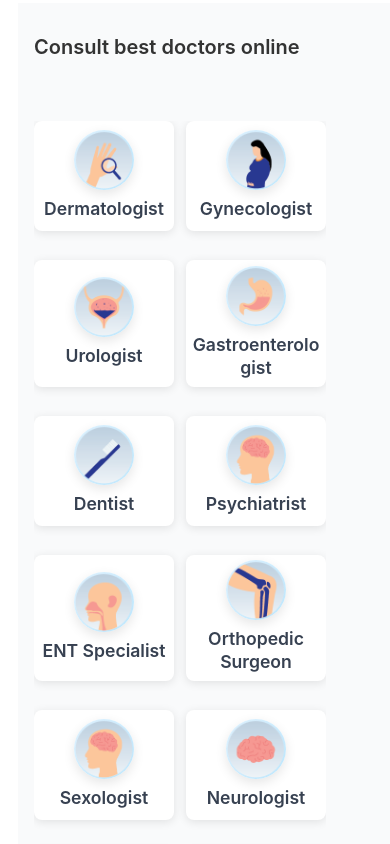
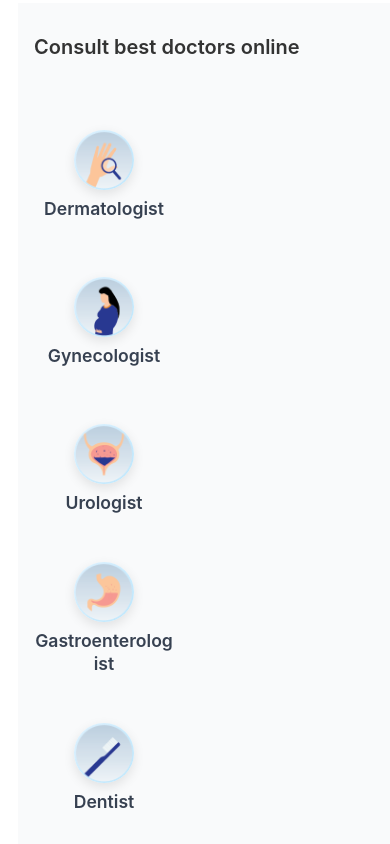
Before and after one commit to KaranTejwani/Healr, a React (Vite) app in the folder frontend/: page / in a window 390 px wide. Shown: the part 2060-2904 px from the top of the page. Built offline with nearby package versions, Linux system fonts and the light colour scheme.

Commit message:
Change Appearance of cards in Consult Best Doctors Online

```diff
--- a/frontend/src/components/DoctorsList.css
+++ b/frontend/src/components/DoctorsList.css
@@ -35,8 +35,8 @@
 
 .doctors-grid {
   display: grid;
-  grid-template-columns: repeat(6, 1fr);
-  gap: 24px;
+  grid-template-columns: repeat(7, 1fr);
+  gap: 20px;
   justify-items: center;
   overflow: hidden;
 }
@@ -132,10 +132,9 @@
   margin-right: auto;
 }
 
-@media (max-width: 1024px) {
+@media (max-width: 1200px) {
   .doctors-grid {
     grid-template-columns: repeat(4, 1fr);
-    gap: 20px;
   }
 }
 
@@ -149,8 +148,7 @@
   }
 
   .doctors-grid {
-    grid-template-columns: repeat(3, 1fr);
-    gap: 16px;
+    grid-template-columns: repeat(2, 1fr);
   }
 
   .doctor-card {
@@ -190,8 +188,7 @@
   }
 
   .doctors-grid {
-    grid-template-columns: repeat(2, 1fr);
-    gap: 12px;
+    grid-template-columns: 1fr;
   }
 
   .doctor-card {
--- a/frontend/src/components/DoctorsList.jsx
+++ b/frontend/src/components/DoctorsList.jsx
@@ -53,7 +53,7 @@ const DoctorsList = () => {
             className="doctor-card"
             key={index}
             onClick={() => handleSpecializationClick(doc.name)}
-            style={{ cursor: "pointer" }}
+            style={{ cursor: "pointer", background: 'none', boxShadow: 'none', padding: 0, border: 'none' }}
           >
             <div className="doctor-icon">
               <img src={doc.icon} alt={doc.name} />
--- a/frontend/src/components/Login.jsx
+++ b/frontend/src/components/Login.jsx
@@ -1,4 +1,4 @@
-import React, { useState } from "react";
+import React, { useState, useEffect } from "react";
 import { useNavigate } from "react-router-dom";
 import "./Signup.css";
 import { useFormik } from "formik";
@@ -82,6 +82,16 @@ const Login = ({ setPatient, setDoctor, setAdmin }) => {
     isSuccess: null,
   });
   const navigate = useNavigate();
+
+  useEffect(() => {
+    // On mount, log out any existing user
+    localStorage.removeItem("patient");
+    localStorage.removeItem("doctor");
+    localStorage.removeItem("admin");
+    if (setPatient) setPatient(null);
+    if (setDoctor) setDoctor(null);
+    if (setAdmin) setAdmin(null);
+  }, []);
 
   const formik = useFormik({
     initialValues: {
--- a/frontend/src/components/Signup.css
+++ b/frontend/src/components/Signup.css
@@ -1,11 +1,11 @@
 .signup-container {
-  min-height: 100vh;
+  min-height: 100dvh;
   width: 100vw;
   display: flex;
   justify-content: center;
   align-items: center;
   background-color: #f9f9f9;
-  padding: 60px 20px 40px;
+  padding: 0;
   box-sizing: border-box;
 }
 
@@ -14,10 +14,12 @@
   box-shadow: 10px 10px 25px rgba(0, 0, 0, 0.15),
     -10px -10px 25px rgba(255, 255, 255, 0.7);
   border-radius: 24px;
-  padding: 30px;
-  width: 90vw;
-  max-width: 450px;
+  padding: 20px 20px 24px;
+  width: 95vw;
+  max-width: 370px;
   box-sizing: border-box;
+  margin-top: 0;
+  margin-bottom: 0;
 }
 
 .brand {
```
